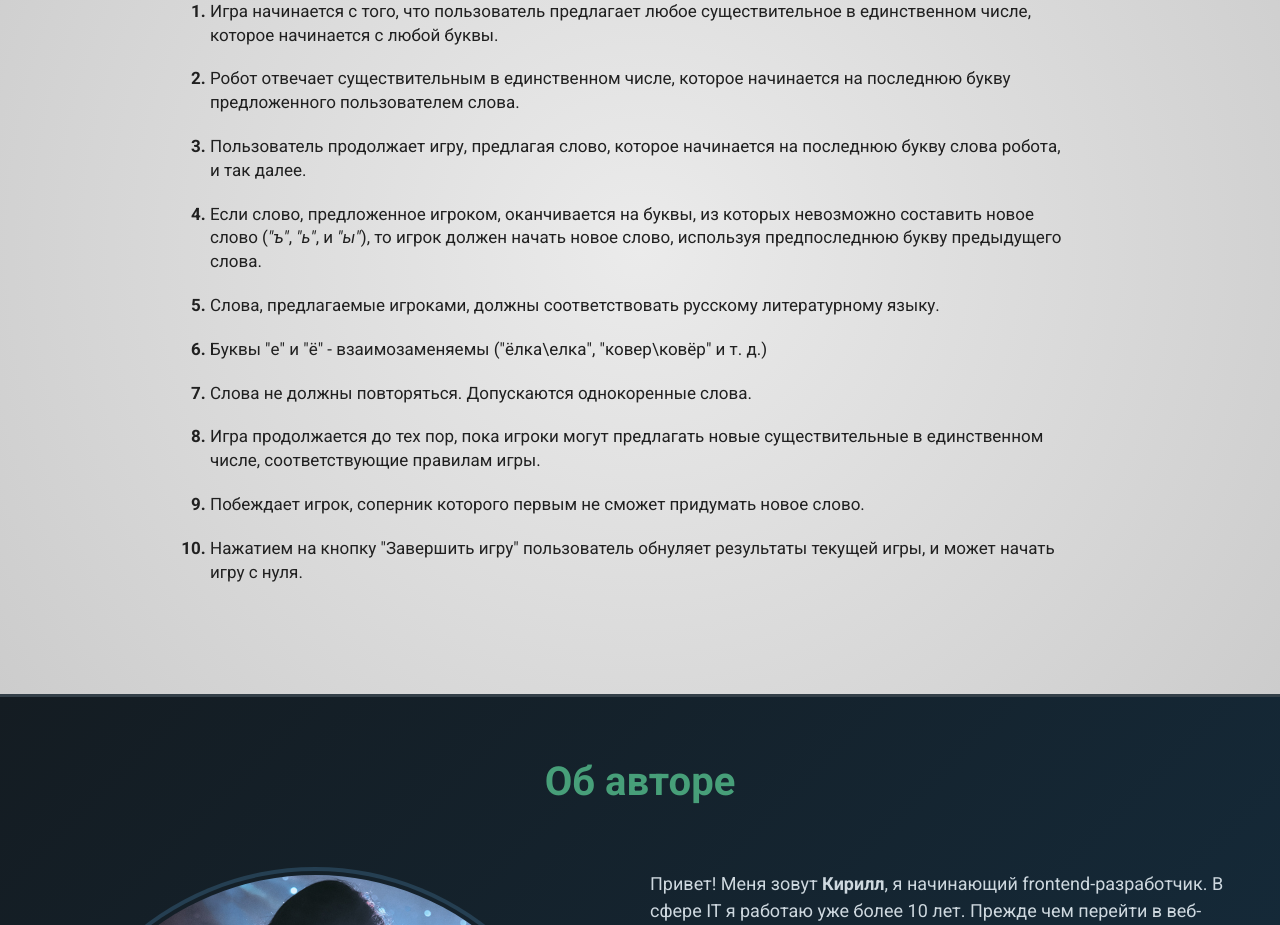
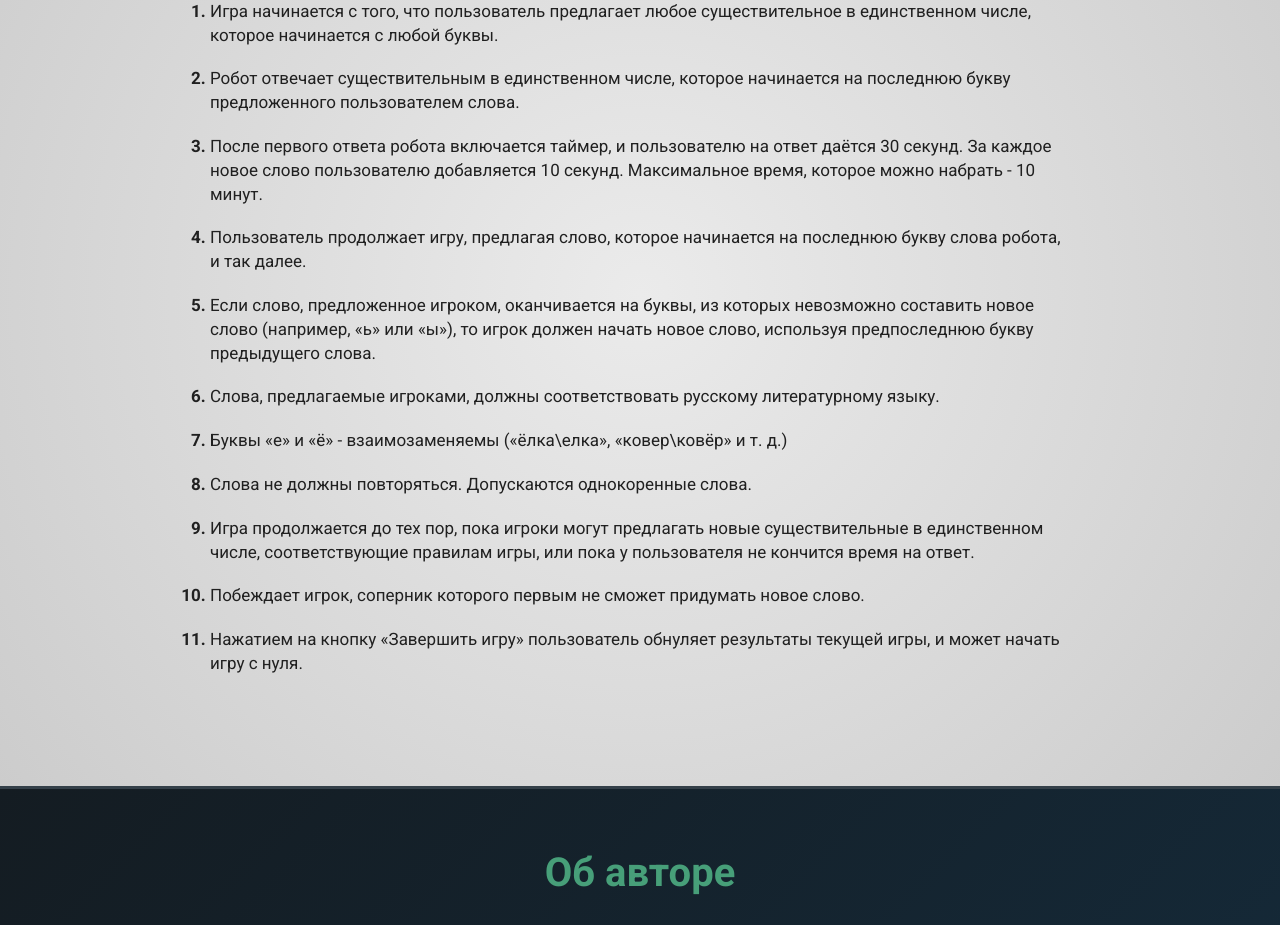
Before and after one commit to tracktor-git/words-react, a React (Create React App) app: page / in a window 1280 px wide. Shown: the part 1000-1925 px from the top of the page. Built offline with nearby package versions, Linux system fonts and the light colour scheme.

Commit message:
Fix Rules, timerSlice

```diff
--- a/src/Components/Rules/Rules.jsx
+++ b/src/Components/Rules/Rules.jsx
@@ -1,4 +1,3 @@
-/* eslint-disable max-len */
 import './Rules.css';
 
 const Rules = () => (
@@ -10,20 +9,44 @@ const Rules = () => (
       <div className="rules-text">
         <p>Вы играете с роботом.</p>
         <ol>
-          <li>Игра начинается с того, что пользователь предлагает любое существительное в единственном числе, которое начинается с любой буквы.</li>
-          <li>Робот отвечает существительным в единственном числе, которое начинается на последнюю букву предложенного пользователем слова.</li>
-          <li>Пользователь продолжает игру, предлагая слово, которое начинается на последнюю букву слова робота, и так далее.</li>
           <li>
-            Если слово, предложенное игроком, оканчивается на буквы, из которых невозможно составить новое слово (
-            <i>&quot;ъ&quot;</i>, <i>&quot;ь&quot;</i>, и <i>&quot;ы&quot;</i>){ /* eslint-disable-line */ }
-            , то игрок должен начать новое слово, используя предпоследнюю букву предыдущего слова.
+            Игра начинается с того, что пользователь предлагает любое существительное в единственном
+            числе, которое начинается с любой буквы.
           </li>
-          <li>Слова, предлагаемые игроками, должны соответствовать русскому литературному языку.</li>
-          <li>Буквы &quot;е&quot; и &quot;ё&quot; - взаимозаменяемы (&quot;ёлка\елка&quot;, &quot;ковер\ковёр&quot; и т. д.)</li>
+          <li>
+            Робот отвечает существительным в единственном числе, которое начинается
+            на последнюю букву предложенного пользователем слова.
+          </li>
+          <li>
+            После первого ответа робота включается таймер, и пользователю на ответ даётся 30 секунд.
+            За каждое новое слово пользователю добавляется 10 секунд.
+            Максимальное время, которое можно набрать - 10 минут.
+          </li>
+          <li>
+            Пользователь продолжает игру, предлагая слово, которое начинается
+            на последнюю букву слова робота, и так далее.
+          </li>
+          <li>
+            Если слово, предложенное игроком, оканчивается на буквы, из которых невозможно составить
+            новое слово (например, «ь» или «ы»), то игрок должен начать
+            новое слово, используя предпоследнюю букву предыдущего слова.
+          </li>
+          <li>
+            Слова, предлагаемые игроками, должны соответствовать
+            русскому литературному языку.
+          </li>
+          <li>Буквы «е» и «ё» - взаимозаменяемы («ёлка\елка», «ковер\ковёр» и т. д.)</li>
           <li>Слова не должны повторяться. Допускаются однокоренные слова.</li>
-          <li>Игра продолжается до тех пор, пока игроки могут предлагать новые существительные в единственном числе, соответствующие правилам игры.</li>
+          <li>
+            Игра продолжается до тех пор, пока игроки могут предлагать новые существительные
+            в единственном числе, соответствующие правилам игры, или пока у пользователя
+            не кончится время на ответ.
+          </li>
           <li>Побеждает игрок, соперник которого первым не сможет придумать новое слово.</li>
-          <li>Нажатием на кнопку &quot;Завершить игру&quot; пользователь обнуляет результаты текущей игры, и может начать игру с нуля.</li>
+          <li>
+            Нажатием на кнопку «Завершить игру» пользователь
+            обнуляет результаты текущей игры, и может начать игру с нуля.
+          </li>
         </ol>
       </div>
     </div>
--- a/src/redux/slices/timerSlice.js
+++ b/src/redux/slices/timerSlice.js
@@ -12,8 +12,11 @@ const timerSlice = createSlice({
   initialState,
   reducers: {
     addTime(state) {
-      if (state.time < TIME_LIMIT) {
-        state.time += ADDITIONAL_TIME;
+      const newTime = state.time + ADDITIONAL_TIME;
+      if (newTime > TIME_LIMIT) {
+        state.time = TIME_LIMIT;
+      } else {
+        state.time = newTime;
       }
     },
     resetTime(state) {
```
